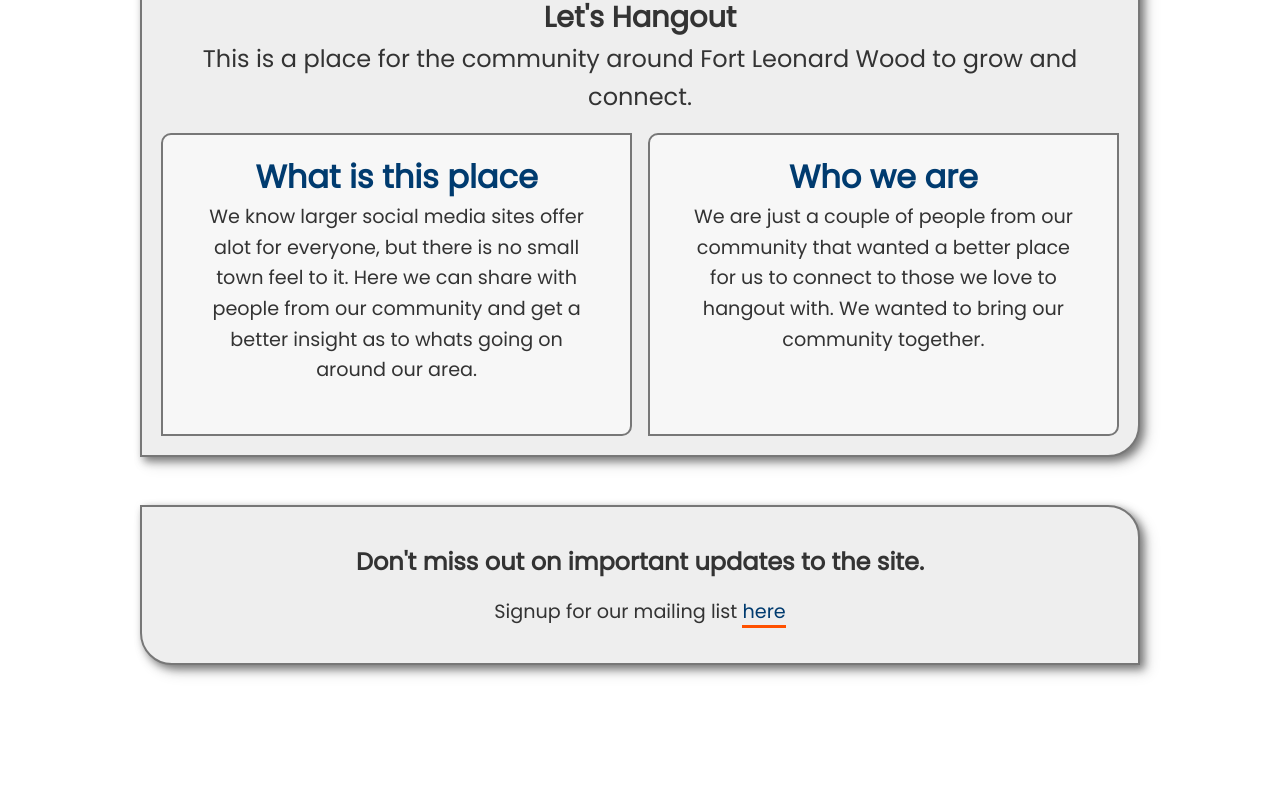
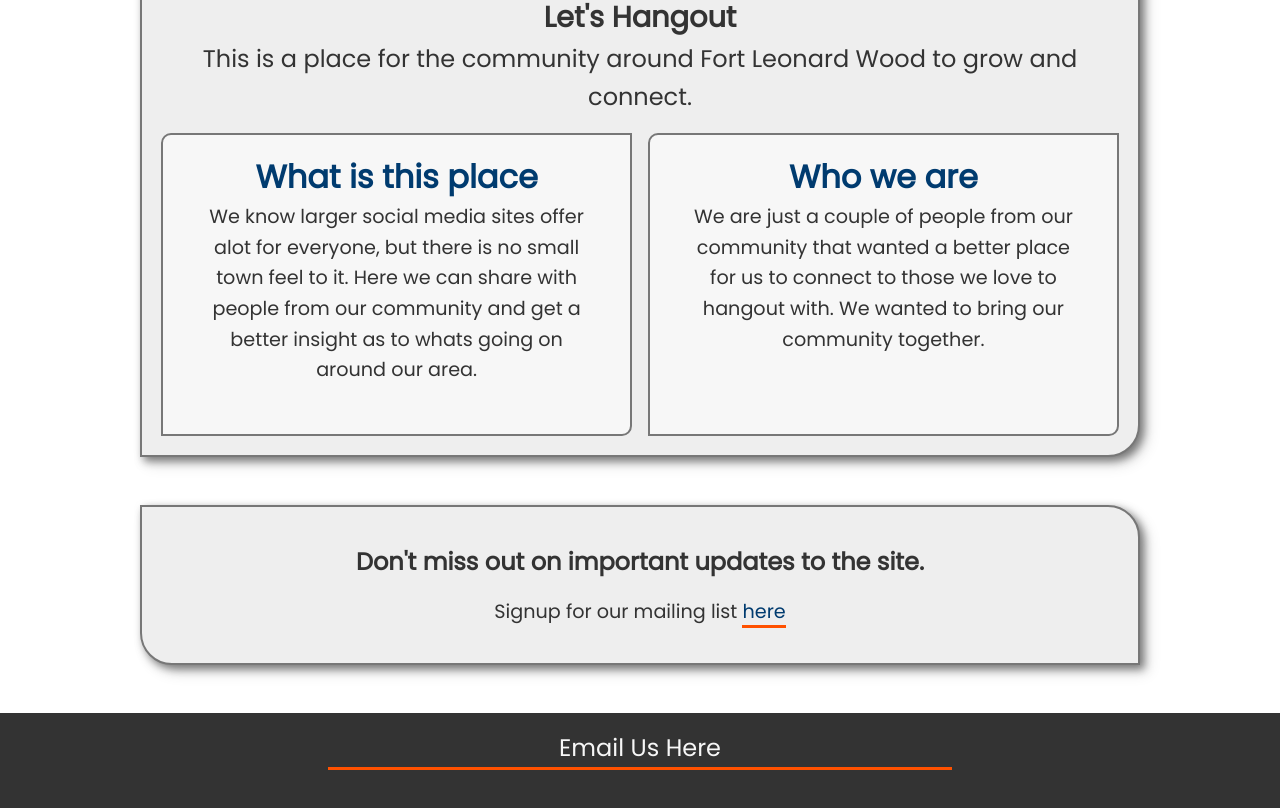
Before and after one commit to Austinmoore1492/FLWConnected-LandingPage, a React (Create React App) app: page / in a window 1280 px wide. Shown: the part 952-1760 px from the top of the page. Before the commit the page ends 1665 px from the top, so only its background shows below. Built offline with nearby package versions, Linux system fonts and the light colour scheme.

Commit message:
Adding Footer with Email
Set up @flwconnect.org email domain

```diff
--- a/src/App.js
+++ b/src/App.js
@@ -5,6 +5,7 @@ import Landing from './components/Landing';
 import Navbar from './components/Navbar';
 import About from './components/About';
 import SignUp from './components/SignUp';
+import Footer from './components/Footer';
 
 const App = () => (
   <Fragment>
@@ -12,6 +13,7 @@ const App = () => (
     <Landing />
     <About />
     <SignUp />
+    <Footer />
   </Fragment>
 );
 
--- /dev/null
+++ b/src/components/Footer.js
@@ -0,0 +1,16 @@
+import React from 'react';
+
+const Footer = () => (
+  <footer className="footer bg-dark p-1">
+    <div className="text-light border-bottom footer-flex">
+      <a
+        className="text-light lead"
+        href="mailto:support@flwconnect.org?subject=Request For More Information!"
+      >
+        Email Us Here
+      </a>
+    </div>
+  </footer>
+);
+
+export default Footer;
--- a/src/styles.css
+++ b/src/styles.css
@@ -107,6 +107,10 @@ input {
   color: var(--dark-color);
 }
 
+.text-light {
+  color: var(--light-color);
+}
+
 /* Padding */
 .p {
   padding: 0.5rem;
@@ -190,6 +194,7 @@ input {
   z-index: 10;
   color: #f0f0f0;
   opacity: 0;
+  pointer-events: none;
   transition: all 0.3s ease;
 }
 
@@ -310,6 +315,22 @@ input {
   transition: all 0.3s ease;
 }
 
+.footer {
+  background: rgba(0, 0, 0, 0.8);
+  z-index: 10;
+}
+
+.footer-flex {
+  /* margin-bottom: 0; */
+  display: flex;
+  flex-direction: row;
+  justify-content: center;
+}
+
+.footer-flex a {
+  margin-bottom: 0;
+}
+
 @media (max-width: 800px) {
   .container,
   .signup-container {
```
